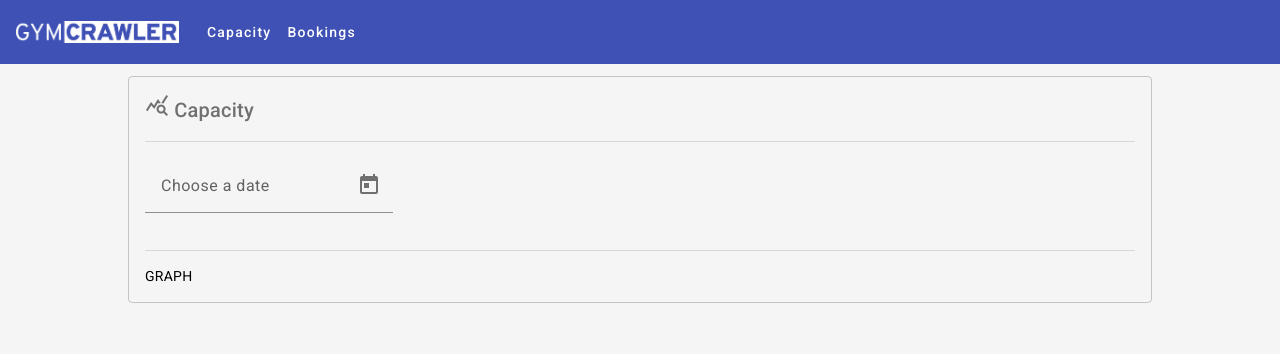
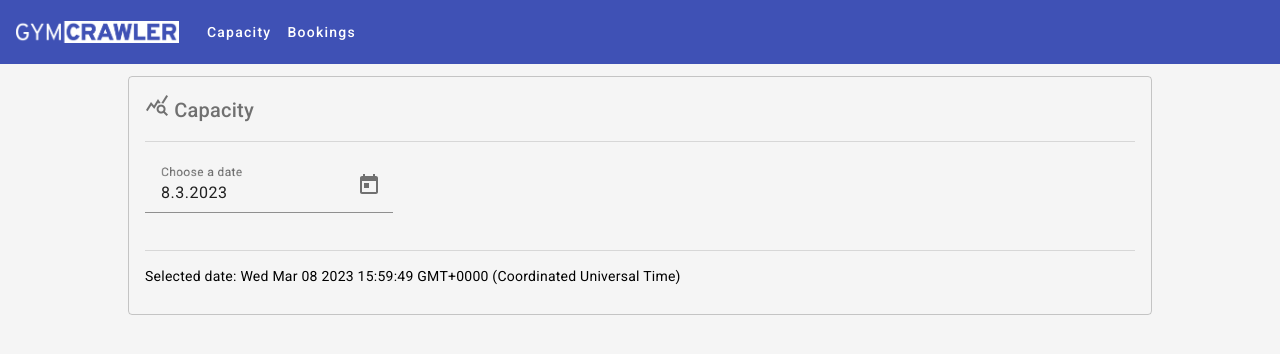
Before and after one commit to r-grun/GymCrawler, an Angular app in the folder frontend/: page /capacity in a window 1280 px wide. Shown: the top 354 px of the page. Built offline with nearby package versions, Linux system fonts and the light colour scheme.

Commit message:
Add date picker

```diff
--- a/frontend/src/app/app.module.ts
+++ b/frontend/src/app/app.module.ts
@@ -18,6 +18,7 @@ import { MatDividerModule } from '@angular/material/divider';
 import { MatFormFieldModule } from '@angular/material/form-field';
 import { MatNativeDateModule, MAT_DATE_LOCALE } from '@angular/material/core';
 import {MatInputModule} from '@angular/material/input';
+import { FormsModule, ReactiveFormsModule } from '@angular/forms';
 
 @NgModule({
   declarations: [
@@ -40,7 +41,9 @@ import {MatInputModule} from '@angular/material/input';
     MatDividerModule,
     MatFormFieldModule,
     MatNativeDateModule,
-    MatInputModule
+    MatInputModule,
+    FormsModule,
+    ReactiveFormsModule
   ],
   providers: [
     MatDatepickerModule,
--- a/frontend/src/app/features/capacity/capacity-current/capacity-current.component.html
+++ b/frontend/src/app/features/capacity/capacity-current/capacity-current.component.html
@@ -11,14 +11,14 @@
         <div class="date-selector">
             <mat-form-field appearance="fill">
                 <mat-label>Choose a date</mat-label>
-                <input matInput [matDatepicker]="picker">
+                <input matInput [matDatepicker]="picker" [formControl]="selectedDate">
                 <mat-datepicker-toggle matIconSuffix [for]="picker"></mat-datepicker-toggle>
-                <mat-datepicker #picker></mat-datepicker>
+                <mat-datepicker #picker [startAt]="todayDate"></mat-datepicker>
               </mat-form-field>
         </div>
         <mat-divider></mat-divider>
         <div class="graph-display">
-            GRAPH
+            <p>Selected date: {{selectedDate.value}}</p>
         </div>
     </mat-card-content>
 </mat-card>
--- a/frontend/src/app/features/capacity/capacity-current/capacity-current.component.ts
+++ b/frontend/src/app/features/capacity/capacity-current/capacity-current.component.ts
@@ -1,10 +1,12 @@
 import { Component } from '@angular/core';
+import { FormControl, FormGroup } from '@angular/forms';
 
 @Component({
   selector: 'app-capacity-current',
   templateUrl: './capacity-current.component.html',
-  styleUrls: ['./capacity-current.component.scss']
+  styleUrls: ['./capacity-current.component.scss'],
 })
 export class CapacityCurrentComponent {
-
+    todayDate = new Date(Date.now());
+    selectedDate = new FormControl(this.todayDate);
 }
```
